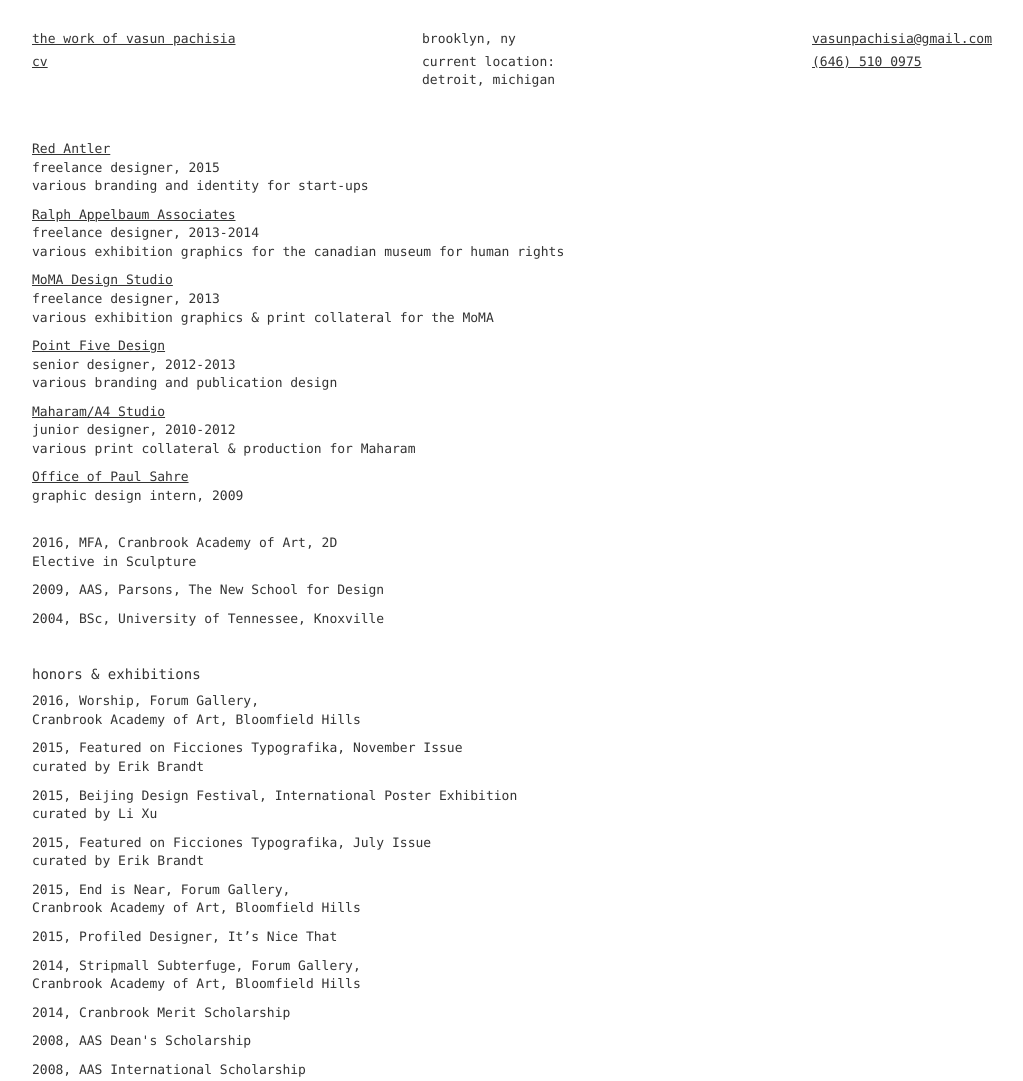
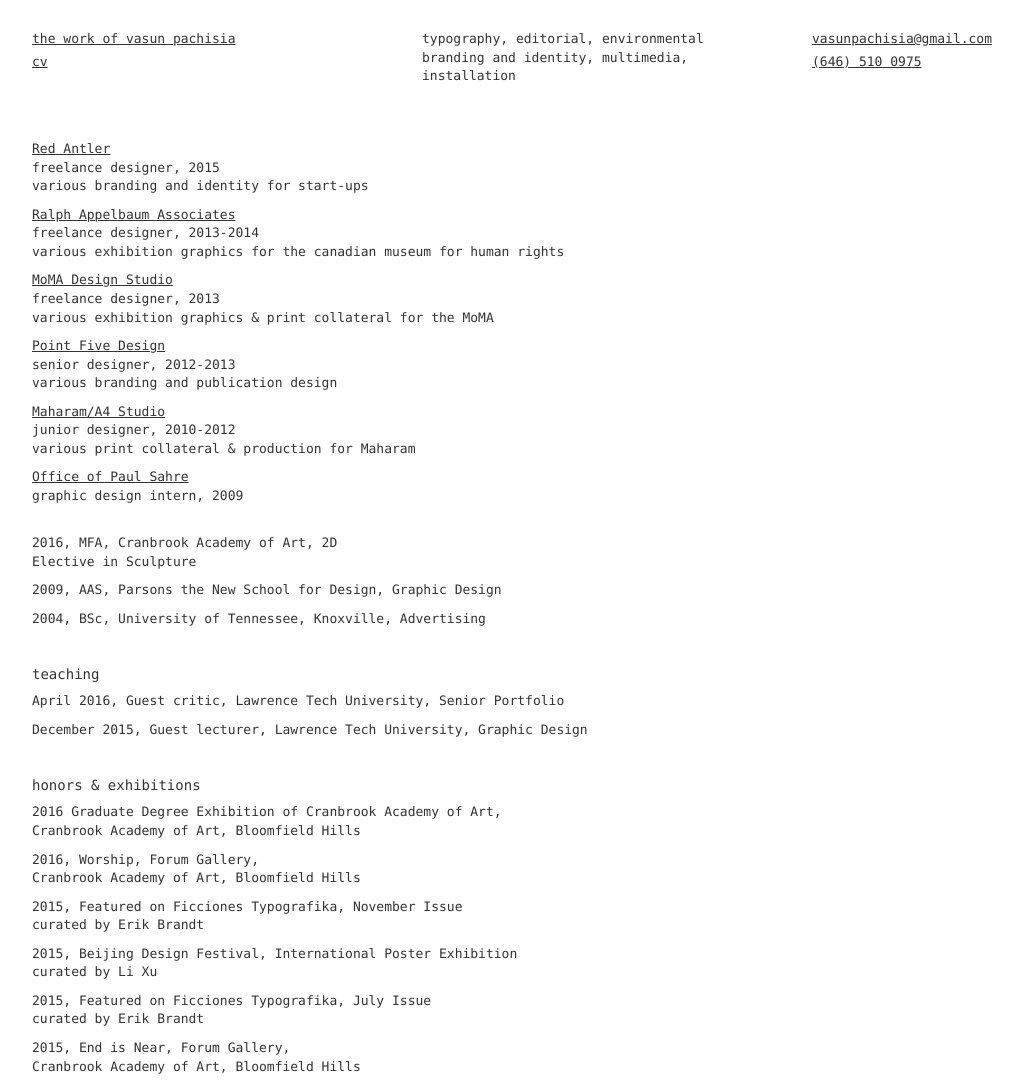
Before and after one commit to ConnectedCat/vasunportfolio, a PHP site: page /about.php in a window 1280 px wide. Shown: the top 1081 px of the page, without its empty margins (38-1061 px from the left). Run offline with PHP 8.4, Linux system fonts and the light colour scheme; some libraries are stand-ins or nearby versions.

Commit message:
Updated about page and nav

```diff
--- a/about.php
+++ b/about.php
@@ -34,14 +34,18 @@
             <p>2016, MFA, Cranbrook Academy of Art, 2D<br class="hidden-xs"/>
               Elective in Sculpture
             </p>
-            <p>2009, AAS, Parsons, The New School for Design</p>
-            <p>2004, BSc, University of Tennessee, Knoxville</p>
+            <p>2009, AAS, Parsons the New School for Design, Graphic Design</p>
+            <p>2004, BSc, University of Tennessee, Knoxville, Advertising</p>
             <br/>
-
+            <h6>teaching</h6>
+            <p>April 2016, Guest critic, Lawrence Tech University, Senior Portfolio</p>
+            <p>December 2015, Guest lecturer, Lawrence Tech University, Graphic Design</p>
+            <br/>
             <h6>honors &amp; exhibitions</h6>
 
-
-
+            <p>2016 Graduate Degree Exhibition of Cranbrook Academy of Art,<br>
+              Cranbrook Academy of Art, Bloomfield Hills
+            </p>
             <p>2016, Worship, Forum Gallery,<br/>
               Cranbrook Academy of Art, Bloomfield Hills
             </p>
--- a/nav.php
+++ b/nav.php
@@ -6,9 +6,7 @@
         <p><a href="about.php">cv</a><p>
       </div>
       <div class="col-xs-12 col-md-4">
-        <p>brooklyn, ny</p>
-        <p>current location: <br/>
-          detroit, michigan</p>
+        <p>typography, editorial, environmental<br> branding and identity, multimedia, installation</p>
       </div>
       <div class="col-xs-12 col-md-4">
         <p><a href="mailto:vasunpachisia@gmail.com">vasunpachisia@gmail.com</a></p>
```
